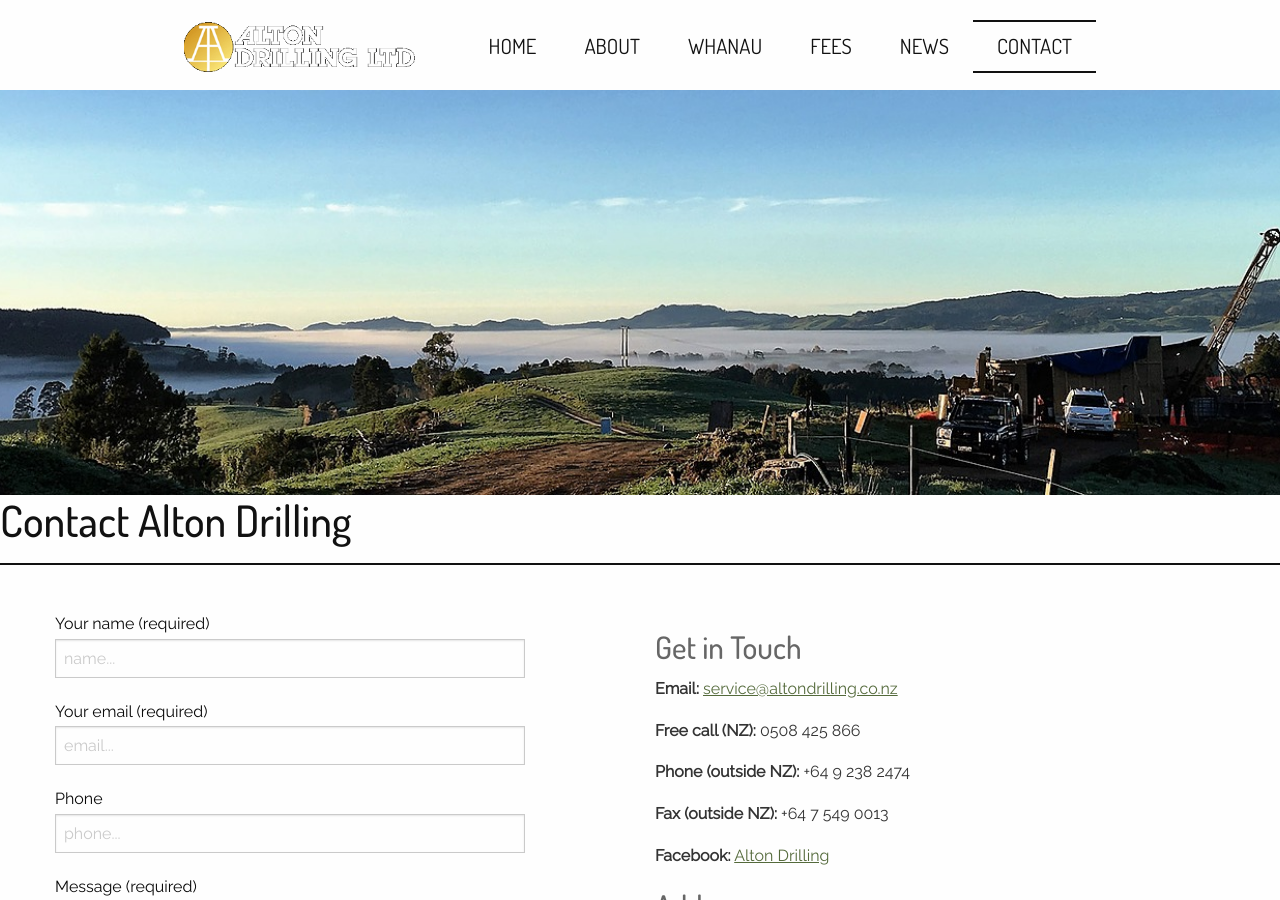
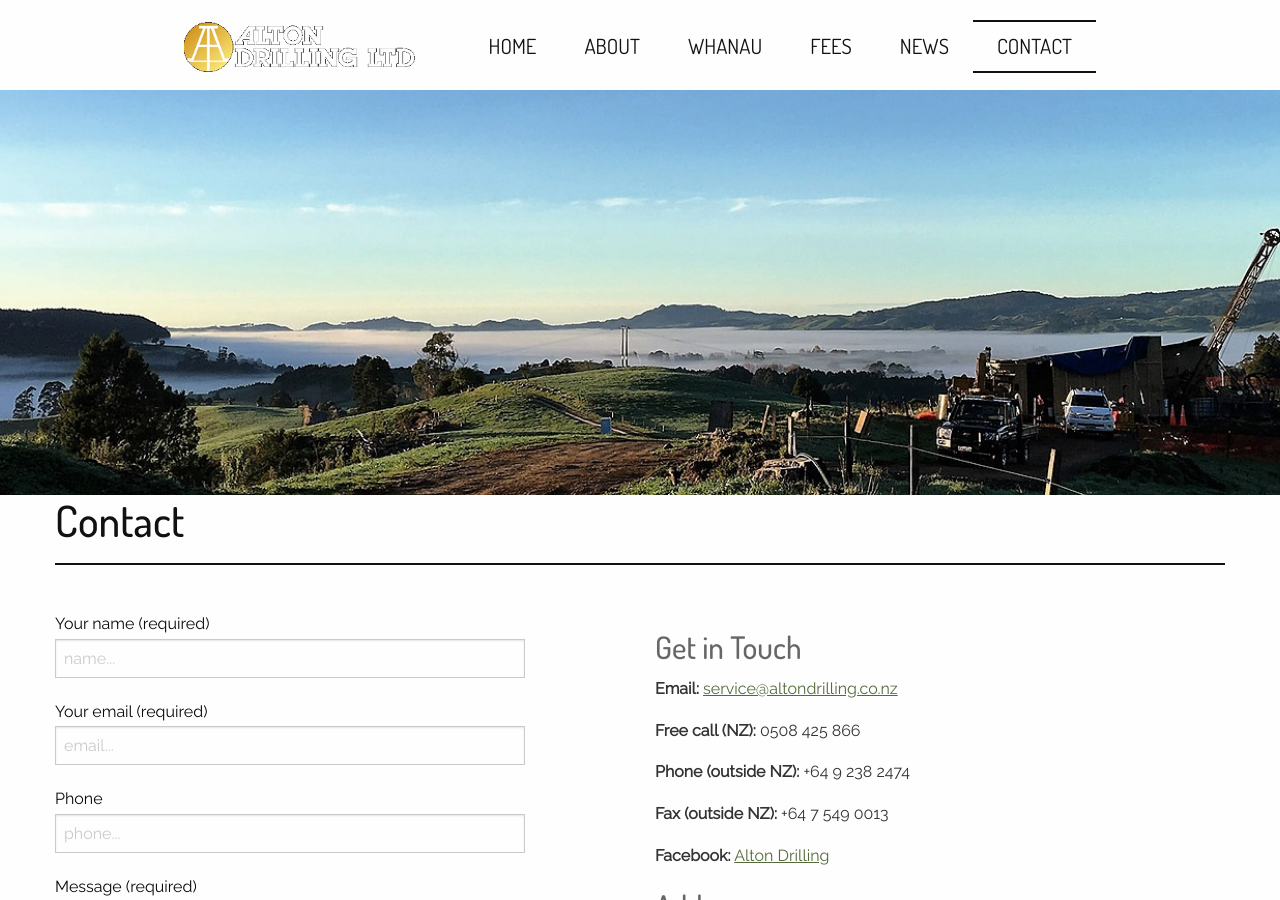
Before and after one commit to viv-b/footprints-preschool, a Jekyll site: the page built from contact.html, in a window 1280 px wide and 900 px high. Built offline with Jekyll 4.4.1, drawn with Linux system fonts in a browser that asks for light colours; nearby versions of some CDN libraries; some of the changed lines change nothing that is shown.

Commit message:
Updated 'contact.html' via CloudCannon

```diff
--- a/contact.html
+++ b/contact.html
@@ -1,16 +1,18 @@
 ---
 title: Contact
-meta_title: Coal and Mineral Exploration Drilling
-description: Contact us for our wide range of drilling contracting services.
-heading: Contact Alton Drilling
+meta_title:
+description:
+heading:
 hero_image: /uploads/hero-images/hero-contact.jpg
 ---
-
-{% include heading.html %}
 
 <div class="wrapper-padding">
     <div class="grid-container">
         <div class="grid-x grid-margin-x">
+
+            <div class="cell">
+                {% include heading.html %}
+            </div>
 
             <div class="medium-7 large-5 cell">
 
```
